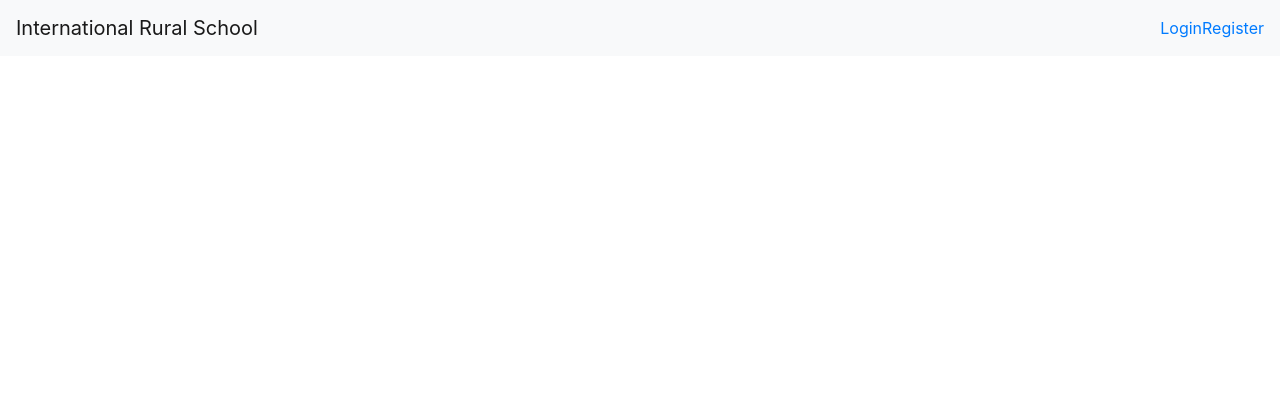
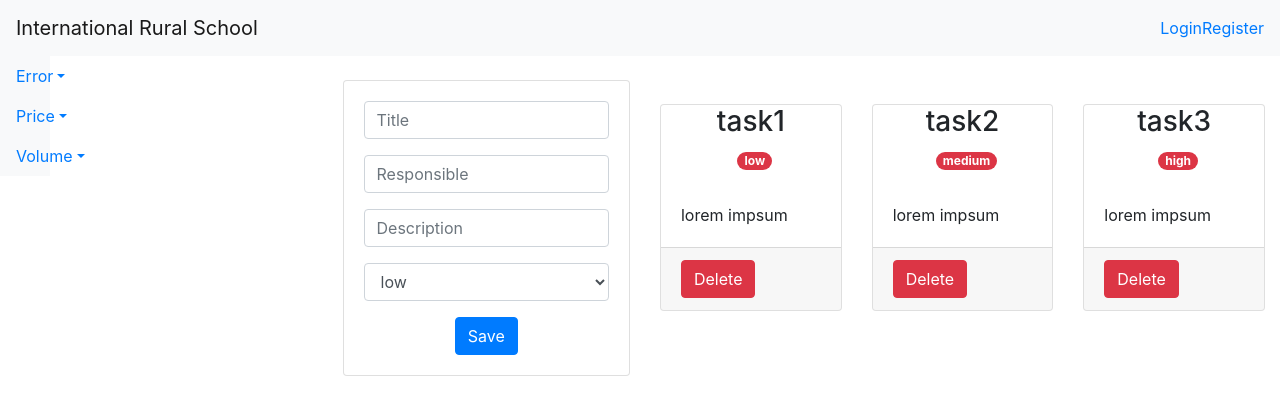
Before and after one commit to RuralSchoolTeam/frontend, a React (Create React App) app in the folder irs/: page / in a window 1280 px wide. Shown: the top 394 px of the page. Built offline with nearby package versions, Linux system fonts and the light colour scheme.

Commit message:
Set dashboard as the / origin route

```diff
--- a/irs/src/App.js
+++ b/irs/src/App.js
@@ -14,11 +14,12 @@ class App extends Component {
       <Router>
         <div>
           <MainNav />
-          <Route exact path="/" />
+          <switch>
+            <Route exact path="/" component={DashboardPage} />
+          </switch>
           <Route exact path="/login" component={Login} />
           <Route exact path="/register" component={Register} />
           <Route exact path="/whoyouare" component={Whoyouare} />
-          <Route exact path="/dashboard" component={DashboardPage} />
         </div>
       </Router>
     );
```
